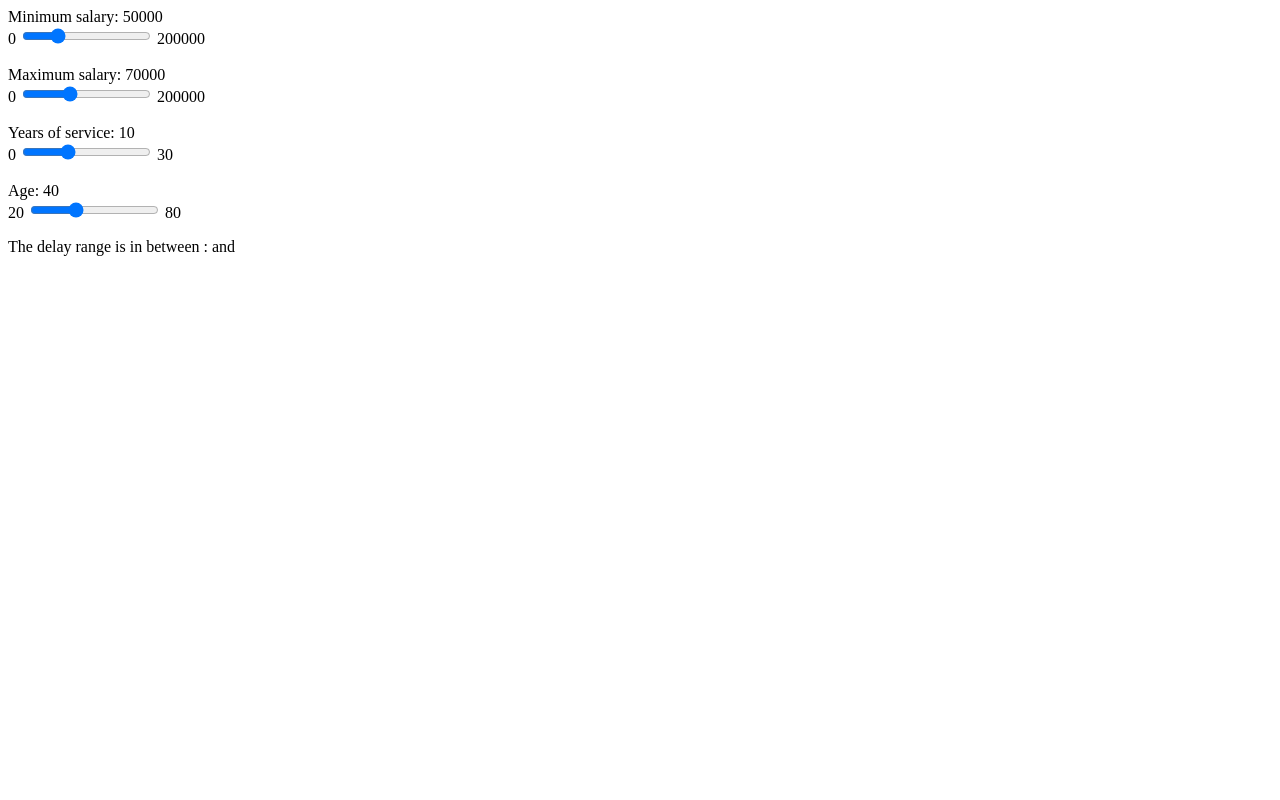
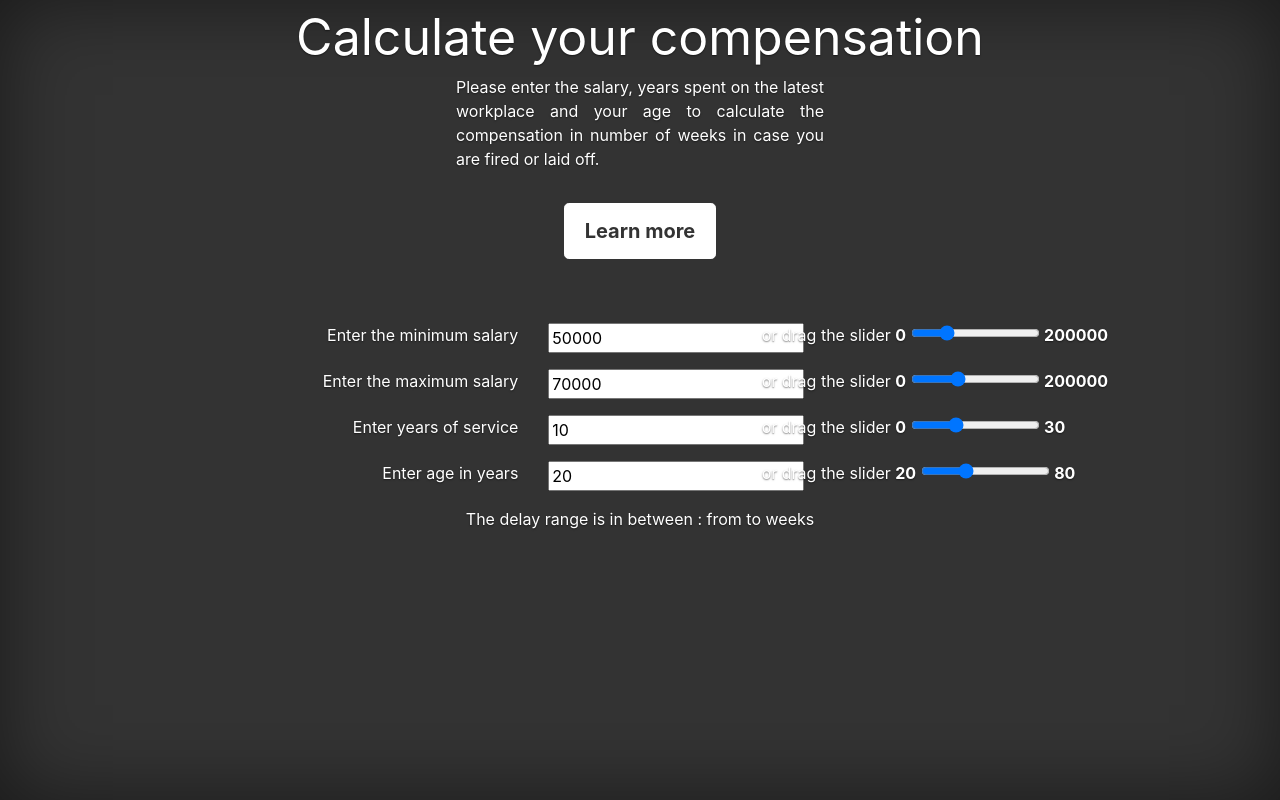
Before and after one commit to shurikkuzmin/Maps, a Django app: page /compensation/ in a window 1280 px wide. Run offline with Django 3.2, Linux system fonts and the light colour scheme; data that the repository does not hold is empty; some libraries are stand-ins or nearby versions.

Commit message:
Bootstrap template.

```diff
--- /dev/null
+++ b/googlemaps/simple/static/simple/cover.css
@@ -0,0 +1,117 @@
+/*
+ * Globals
+ */
+
+/* Links */
+a,
+a:focus,
+a:hover {
+  color: #fff;
+}
+
+/* Custom default button */
+.btn-secondary,
+.btn-secondary:hover,
+.btn-secondary:focus {
+  color: #333;
+  text-shadow: none; /* Prevent inheritance from `body` */
+  background-color: #fff;
+  border: .05rem solid #fff;
+}
+
+
+/*
+ * Base structure
+ */
+
+html,
+body {
+  height: 100%;
+  background-color: #333;
+}
+
+body {
+  color: #fff;
+  text-shadow: 0 .05rem .1rem rgba(0, 0, 0, .5);
+  box-shadow: inset 0 0 5rem rgba(0, 0, 0, .5);
+}
+
+.main-form {
+  //text-align: left;
+}
+
+.cover-container {
+  display: inline-flex;
+  max-width: 23em;
+  text-align: justify;
+  text-justify: auto;
+  padding-bottom: 2.0rem;
+}
+
+.cover-heading {
+  font-size: 50px;
+}
+
+/*
+ * Cover
+ */
+.cover {
+  padding: 0 1.5rem;
+  padding-bottom: 3.0rem;
+}
+.cover .btn-lg {
+  padding: .75rem 1.25rem;
+  font-weight: 700;
+}
+
+/*
+ * Header
+ */
+.masthead {
+  margin-bottom: 2rem;
+}
+
+.masthead-brand {
+  margin-bottom: 0;
+}
+
+.nav-masthead .nav-link {
+  padding: .25rem 0;
+  font-weight: 700;
+  color: rgba(255, 255, 255, .5);
+  background-color: transparent;
+  border-bottom: .25rem solid transparent;
+}
+
+.nav-masthead .nav-link:hover,
+.nav-masthead .nav-link:focus {
+  border-bottom-color: rgba(255, 255, 255, .25);
+}
+
+.nav-masthead .nav-link + .nav-link {
+  margin-left: 1rem;
+}
+
+.nav-masthead .active {
+  color: #fff;
+  border-bottom-color: #fff;
+}
+
+@media (min-width: 48em) {
+  .masthead-brand {
+    float: left;
+  }
+  .nav-masthead {
+    float: right;
+  }
+}
+
+
+
+
+/*
+ * Footer
+ */
+.mastfoot {
+  color: rgba(255, 255, 255, .5);
+}
--- a/googlemaps/simple/templates/simple/compensation.html
+++ b/googlemaps/simple/templates/simple/compensation.html
@@ -1,50 +1,100 @@
+{% load static %}
+<!doctype html>
+<html lang="en">
     <head>
-    <script src="https://code.jquery.com/jquery-3.2.1.min.js"></script>
+        <meta charset="utf-8">
+        <meta name="viewport" content="width=device-width, initial-scale=1, shrink-to-fit=no">
+
+        <!-- Bootstrap CSS -->
+        <link rel="stylesheet" href="https://stackpath.bootstrapcdn.com/bootstrap/4.1.3/css/bootstrap.min.css" integrity="sha384-MCw98/SFnGE8fJT3GXwEOngsV7Zt27NXFoaoApmYm81iuXoPkFOJwJ8ERdknLPMO" crossorigin="anonymous">
+
+        <link href="{% static 'simple/cover.css' %}" rel="stylesheet">
     </head>
-<form id="compensation_form" method="post">
+    <body class="text-center">
+
+        <div class="cover">
+            <div class="cover-heading">
+                Calculate your compensation
+            </div>
+            <div class="cover-container">
+                Please enter the salary, years spent on the latest workplace and your age to calculate the compensation in number of weeks in case you are fired or laid off.
+            </div>
+            <p class="lead">
+              <a href="#" class="btn btn-lg btn-secondary">Learn more</a>
+            </p>
+        </div>
+        <div class="container-fluid">
+            <form class="main-form" id="compensation_form" method="post">
                 {% csrf_token %}
-    <div>
-        Minimum salary:
-        <output name="min_salary" for="min_range">50000</output>
-        <br/>
-        0
-        <input type="range" name="min_range" min="0" max="200000" value="50000" oninput="min_salary.value=min_range.value">
-        200000
+                <div class="form-group row" >
+                    <div class="col text-right">
+                        Enter the minimum salary
                     </div>
-    <br/>
-    <div>
-        Maximum salary:
-        <output name="max_salary" for="max_range">70000</output>
-        <br/>
-        0
+                    <div class="col-sm-2 text-center">
+                        <input name="min_salary" min="0" max="200000" for="min_range" value="50000" oninput="min_range.value=min_salary.value"></input>
+                    </div>
+                    <div class="col text-left">
+                        or drag the slider <b>0</b>
+                        <input type="range" name="min_range" min="0" max="200000" value="50000" oninput="min_salary.value=min_range.value"/>
+                        <b>200000</b>
+                    </div>
+                </div>
+                <div class="form-group row">
+                    <div class="col text-right">
+                        Enter the maximum salary
+                    </div>
+                    <div class="col-sm-2 text-center">
+                        <input name="max_salary" min="0" max="200000" for="max_range" value="70000" oninput="max_range.value=max_salary.value"></input>
+                    </div>
+                    <div class="col text-left">
+                        or drag the slider  <b>0</b>
                         <input type="range" name="max_range" min="0" max="200000" value="70000" oninput="max_salary.value=max_range.value">
-        200000
+                        <b>200000</b>
                     </div>
-    <br/>
-    <div>
-        Years of service:
-        <output name="service" for="service_range">10</output>
-        <br/>
-        0
-        <input type="range" name="service_range" min="0" max="30" value="10" oninput="service.value=service_range.value">
-        30
                 </div>
-    <br/>
-    <div>
-        Age:
-        <output name="age" for="age_range">40</output>
-        <br/>
-        20
+                <div class="form-group row">
+                    <div class="col text-right">
+                        Enter years of service
+                    </div>
+                    <div class="col-sm-2 text-center">
+                        <input name="service" value="10" for="service_range" oninput="service_range.value = service.value"></input>
+                    </div>
+                    <div class="col text-left">
+                        or drag the slider  <b>0</b>
+                        <input type="range" name="service_range" min="0" max="30" value="10" oninput="service.value=service_range.value" /> <b>30</b>
+                    </div>
+                </div>
+                <div class="form-group row">
+                    <div class="col text-right">
+                        Enter age in years
+                    </div>
+                    <div class="col-sm-2 text-center">
+                        <input name="age" for="age_range" value="20" oninput="age_range.value = age.value" />
+                    </div>
+                    <div class="col text-left">
+                        or drag the slider  <b>20</b>
                         <input type="range" name="age_range" min="20" max="80" value="40" oninput="age.value=age_range.value">
-        80
-        <br/>
+                        <b>80</b>
+                    </div>
                 </div>
             </form>
+            <div class="well">
+                The delay range is in between : from <span id="min_delay" class="col-xs-1"></span> to <span id="max_delay" class="col-xs-1"></span> weeks
+            </div>
+        </div>
 
-The delay range is in between : <span id="min_delay"></span> and <span id="max_delay"></span>
 
         <!-- <div id="plotly_json"></div> -->
+        <script src="https://code.jquery.com/jquery-3.3.1.min.js"></script>
+        <script src="https://cdnjs.cloudflare.com/ajax/libs/popper.js/1.14.3/umd/popper.min.js" integrity="sha384-ZMP7rVo3mIykV+2+9J3UJ46jBk0WLaUAdn689aCwoqbBJiSnjAK/l8WvCWPIPm49" crossorigin="anonymous"></script>
+        <script src="https://stackpath.bootstrapcdn.com/bootstrap/4.1.3/js/bootstrap.min.js" integrity="sha384-ChfqqxuZUCnJSK3+MXmPNIyE6ZbWh2IMqE241rYiqJxyMiZ6OW/JmZQ5stwEULTy" crossorigin="anonymous"></script>
+
         <script>
+            $("#compensation_form").init(function (event) {
+              process_compensation();
+              event.preventDefault();
+            });
+
             $("#compensation_form").change(function (event) {
               process_compensation();
               event.preventDefault();
@@ -71,9 +121,11 @@
 
                     // handle a successful response
                     success : function(raw) {
-                $("#min_delay").html(raw.val_min);
-                $("#max_delay").html(raw.val_max);
+                        $("#min_delay").html(raw.val_min.toString().substr(0,5));
+                        $("#max_delay").html(raw.val_max.toString().substr(0,5));
                     },
                 });
             };
         </script>
+    </body>
+</html>
```
Lines whose indentation alone changed are shown as unchanged.
